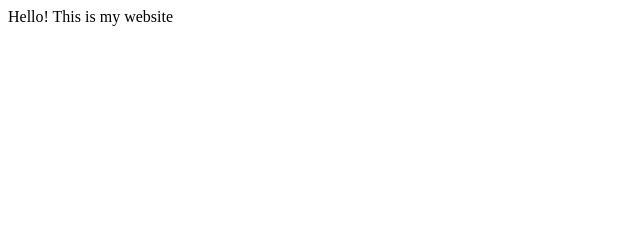
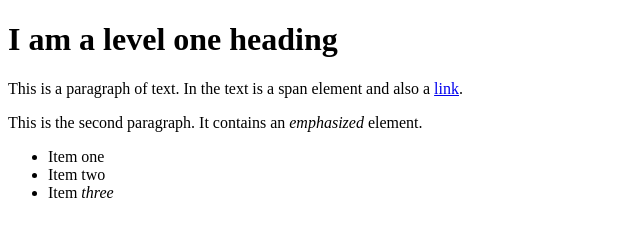
Before and after one commit to p3r11/p3r11.github.io, a plain HTML site: page index.html in a window 1280 px wide. Shown: the whole page, without its empty margins (0-640 px from the left). Drawn offline with Linux system fonts and the light colour scheme.

Commit message:
Update index.html

```diff
--- a/index.html
+++ b/index.html
@@ -1 +1,28 @@
-Hello! This is my website
+<!doctype html>
+<html lang="en">
+  <head>
+    <meta charset="utf-8" />
+    <title>Getting started with CSS</title>
+    <link rel="stylesheet" href="styles.css" />
+  </head>
+
+  <body>
+    <h1>I am a level one heading</h1>
+
+    <p>
+      This is a paragraph of text. In the text is a
+      <span>span element</span> and also a
+      <a href="https://example.com">link</a>.
+    </p>
+
+    <p>
+      This is the second paragraph. It contains an <em>emphasized</em> element.
+    </p>
+
+    <ul>
+      <li>Item <span>one</span></li>
+      <li>Item two</li>
+      <li>Item <em>three</em></li>
+    </ul>
+  </body>
+</html>
```
